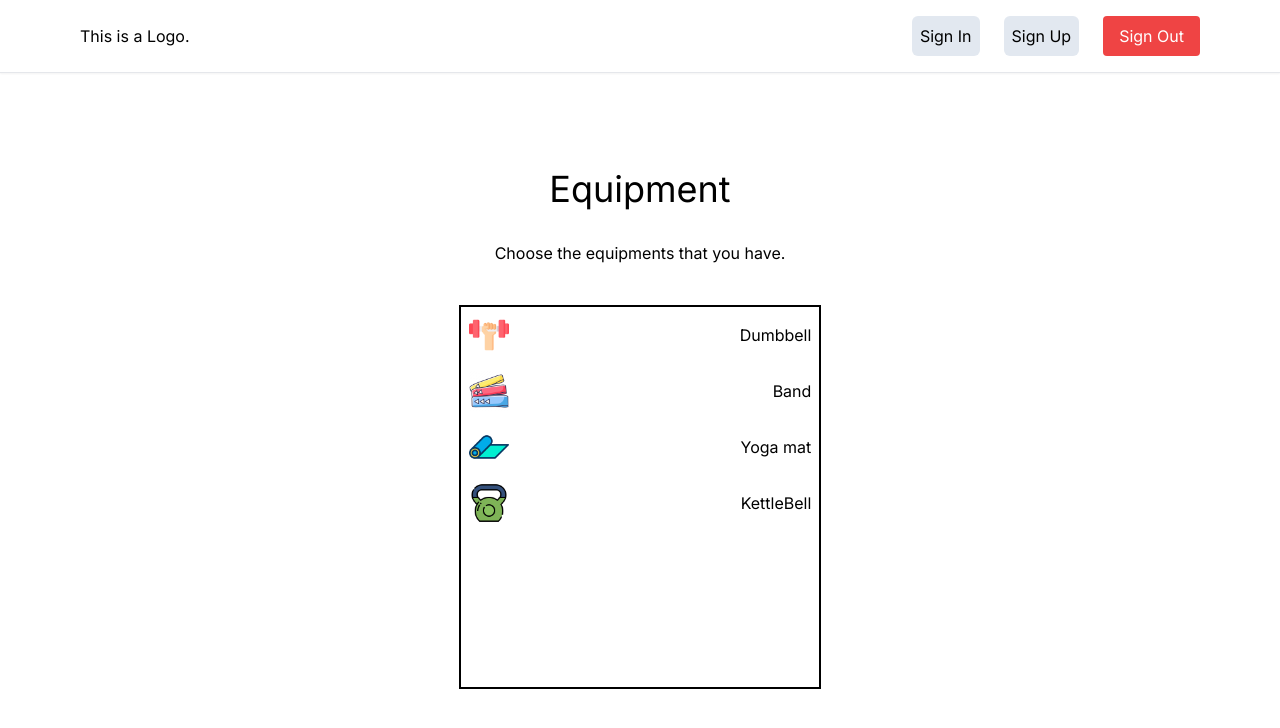
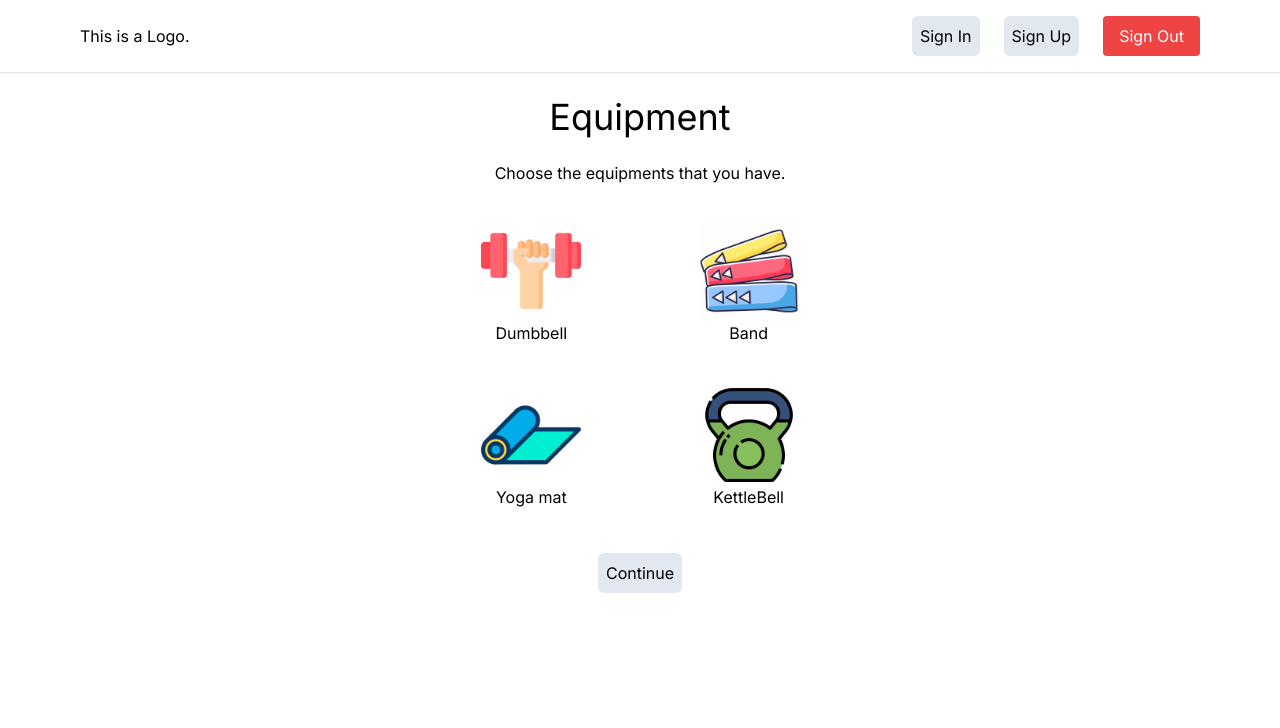
Before and after one commit to FrankyKyaw/Workout-dashboard, a Next.js app: page /equipment_options in a window 1280 px wide. Shown: the top 728 px of the page. Built offline with nearby package versions, Linux system fonts and the light colour scheme; no server answers.

Commit message:
equipment cards

```diff
--- /dev/null
+++ b/app/component/EquipmentCard.tsx
@@ -0,0 +1,17 @@
+"use client"
+
+interface EquipmentCardProps {
+    name: string;
+    image: string;
+}
+
+const EquipmentCard:React.FC<EquipmentCardProps> = ({name, image}) => {
+  return (
+    <div className="flex flex-col items-center w-full h-full max-w-[100px] max-h-[100px]">
+        <img className="w-full h-auto " src={image} alt={name}></img>
+        <h3 className="w-full text-center">{name}</h3>
+    </div>
+  )
+}
+
+export default EquipmentCard
--- a/app/equipment_options/page.tsx
+++ b/app/equipment_options/page.tsx
@@ -1,4 +1,5 @@
 import React from "react";
+import EquipmentCard from "../component/EquipmentCard";
 
 const Equipment_Options = () => {
   const equipments = [
@@ -9,22 +10,20 @@ const Equipment_Options = () => {
   ];
 
   return (
-    <div className="flex flex-col items-center justify-center p-24">
-      <div className="mb-10 text-center">
+    <div className="flex flex-col items-center justify-center pt-6">
+      <div className="mb-2 text-center">
         <h1 className="text-4xl">Equipment</h1>
-        <h3 className="pt-8">Choose the equipments that you have.</h3>
+        <h3 className="pt-6">Choose the equipments that you have.</h3>
       </div>
-      <div className="w-1/3 h-96 border-2 border-black">
-        {equipments.map((equipment, index) => (
-          <div key={index} className="flex items-center justify-between p-2">
-            <img
-              src={equipment.image}
-              alt={equipment.name}
-              className="w-10 h-10"
-            />
-            <p>{equipment.name}</p>
+      <div className="grid grid-cols-2 gap-2 w-1/3 h-80">
+        {equipments.slice(0, 4).map((equipment, index) => (
+          <div key={index} className="flex items-center hover:bg-gray-200 justify-center">
+            <EquipmentCard name={equipment.name} image={equipment.image}/>
           </div>
         ))}
+      </div>
+      <div className="mt-10">
+        <button className={`w-fit right-5 top-2 p-2 rounded-md hover:scale-110 active:scale-100 duration-200 text-black bg-slate-200 dark:bg-[#212933]`}  >Continue</button>
       </div>
     </div>
   );
```
